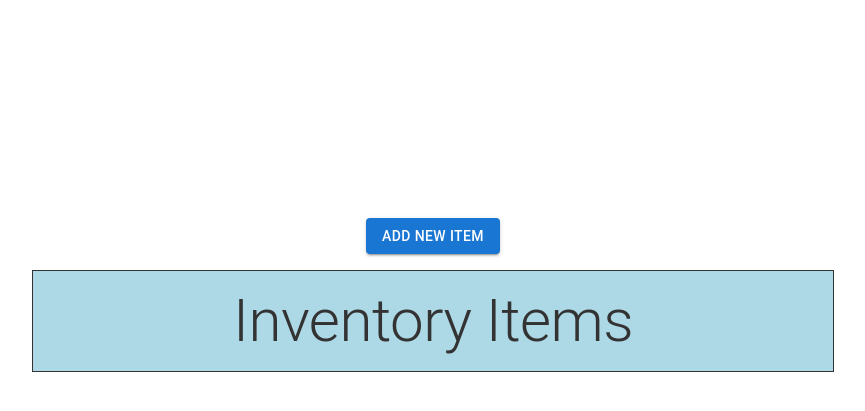
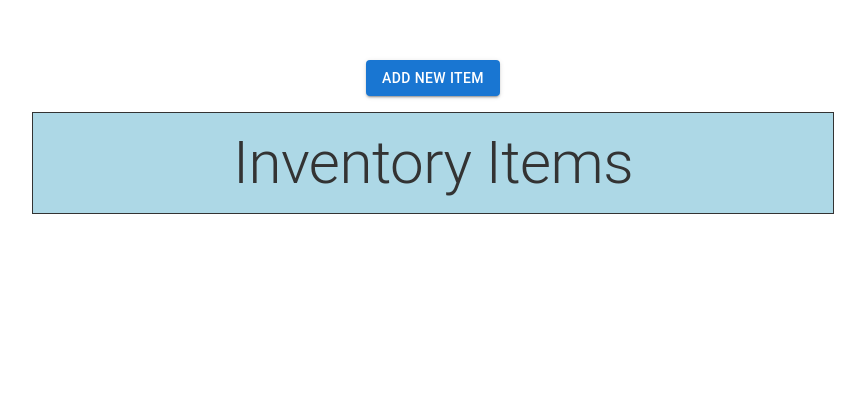
Before and after one commit to SMei201900/inventory_management_, a Next.js app: page / in a window 1280 px wide. Shown: the part 345-756 px from the top of the page, without its empty margins (207-1072 px from the left). Built offline with nearby package versions, Linux system fonts and the light colour scheme; no server answers; the database is empty.

Commit message:
create a stack

```diff
--- a/app/page.js
+++ b/app/page.js
@@ -150,6 +150,7 @@ export default function Home() {
 					</Typography>
 				</Box>
 			</Box>
+			<Stack width="800px" height="300px" spacing={2} overflow="auto"></Stack>
 		</Box>
 	);
 }
```
